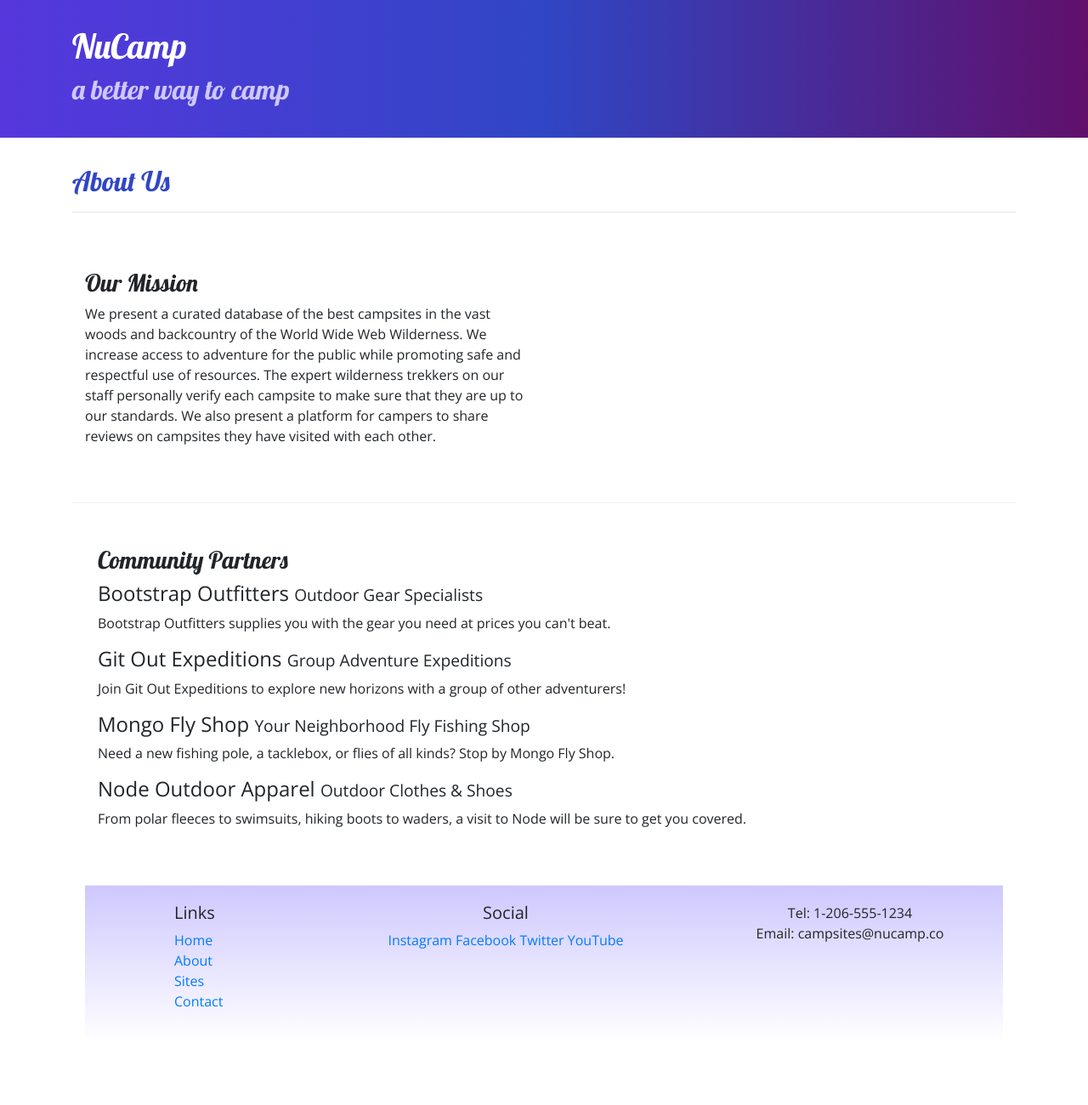
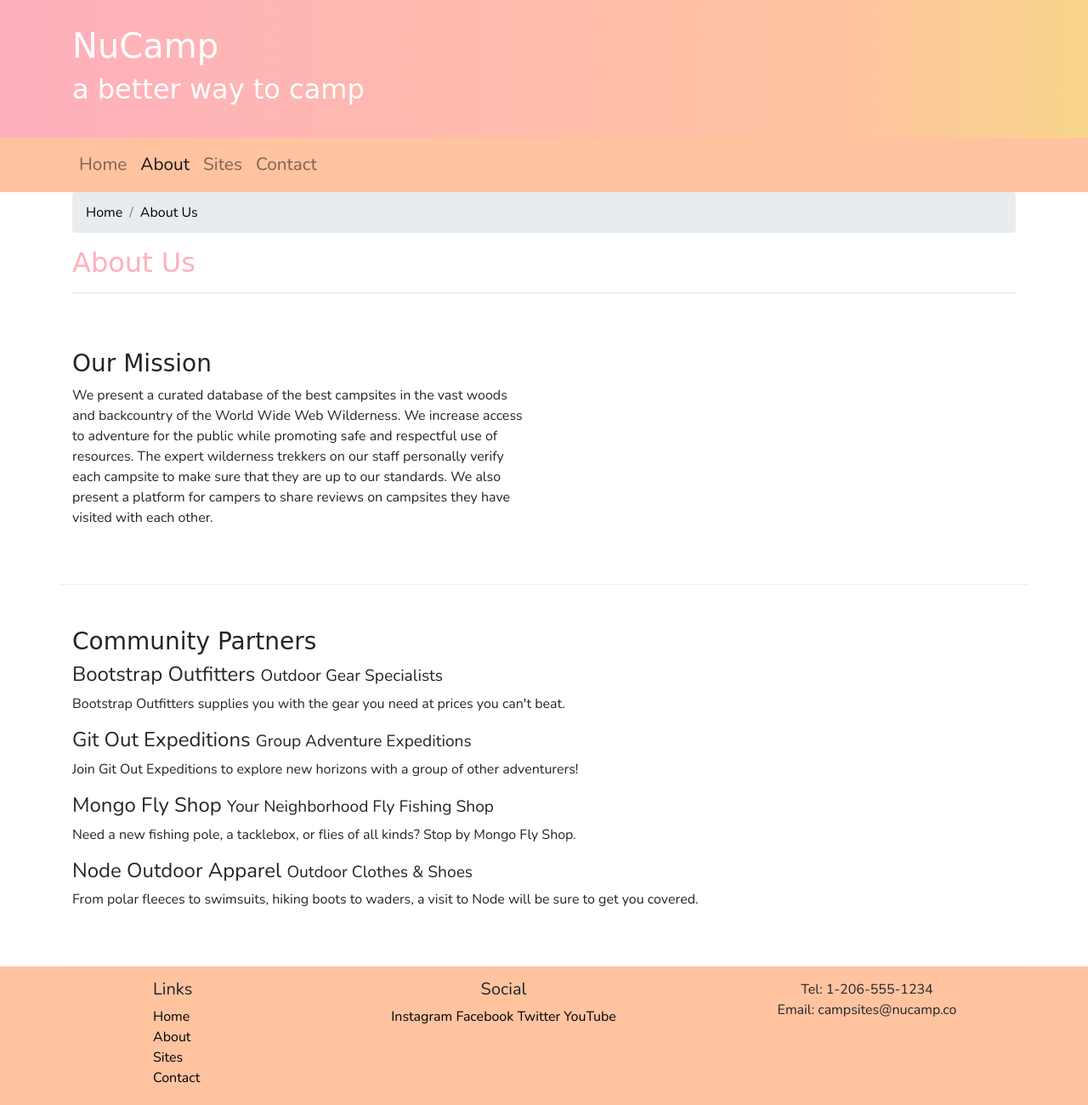
Before and after one commit to JoumanaLaude/bootstrap-grid, a website: page aboutus.html in a window 1280 px wide. Shown: the whole page at 85% size. Before the commit the page ends 1226 px from the top, so only its background shows below. Drawn offline with nearby package versions, Linux system fonts and the light colour scheme; a web font is replaced by a local one.

Commit message:
Navbar and Breadcrumbs

```diff
--- a/aboutus.html
+++ b/aboutus.html
@@ -9,8 +9,8 @@
         <!-- Bootstrap CSS -->
         <link rel="stylesheet" href="node_modules/bootstrap/dist/css/bootstrap.min.css" />
         <!-- Additional CSS must be placed after Bootstrap CSS -->
-        <link rel="stylesheet" href="https://fonts.googleapis.com/css?family=Lobster|Open+Sans" />
-        <link rel="stylesheet" href="css/style.css" />
+        <link rel="preconnect" href="https://fonts.gstatic.com">
+        <link href="https://fonts.googleapis.com/css2?family=Nunito&family=Original+Surfer&display=swap" rel="stylesheet">    <link rel="stylesheet" href="css/style.css" />
 
     <title>NuCamp: A Better Way To Camp</title>
 </head>
@@ -28,20 +28,40 @@
         </div>
     </header>
 
-    <div>
+    <nav class="navbar navbar-expand-sm navbar-light sticky-top">
         <div class="container">
+            <button class="navbar-toggler ml-auto" type="button" data-toggle="collapse" data-target="#nucampNavbar">
+            <span class="navbar-toggler-icon"></span>
+        </button>
+
+        <div class="collapse navbar-collapse" id="nucampNavbar">
+        <ul class="navbar-nav">
+            <li class="nav-item"><a class="nav-link" href="index.html">Home</a></li>
+            <li class="nav-item active"><a class="nav-link" href="aboutus.html">About</a></li>
+            <li class="nav-item"><a class="nav-link" href="#">Sites</a></li>
+            <li class="nav-item"><a class="nav-link" href="#">Contact</a></li>
+        </ul>
+            </div>
+        </div>
+    </nav>
+
+    <div class="container">
             <div class="row">
                 <div class="col">
+                    <ol class="breadcrumb">
+                        <li class="breadcrumb-item"><a href="index.html">Home</a></li>
+                        <li class="breadcrumb-item active"><a href="aboutus.html">About Us</a></li>
+                    </ol>
                     <h2>About Us</h2>
                <hr />
+                </div>
             </div>
-        </div>
 
-        <div class="container">
             <div class="row row-content">
                 <div class="col-sm-6">
                     <h3>Our Mission</h3>
                 <p>We present a curated database of the best campsites in the vast woods and backcountry of the World Wide Web Wilderness. We increase access to adventure for the public while promoting safe and respectful use of resources. The expert wilderness trekkers on our staff personally verify each campsite to make sure that they are up to our standards. We also present a platform for campers to share reviews on campsites they have visited with each other.</p>
+                </div>
             </div>
         </div>
 
@@ -64,15 +84,17 @@
     <footer>
         <div class="container">
             <div class="row">
+
                 <div class="col-4 col-sm-2 offset-1">
                     <h5>Links</h5>
                     <ul class="list-unstyled">
                         <li><a href="index.html">Home</a></li>
-                        <li><a href="#">About</a></li>
+                        <li><a href="aboutus.html">About</a></li>
                         <li><a href="#">Sites</a></li>
                         <li><a href="#">Contact</a></li>
                     </ul>
                 </div>
+
                 <div class="col-6 col-sm-5 text-center">
                     <h5>Social</h5>
                     <a href="http://instagram.com/">Instagram</a>
@@ -80,13 +102,15 @@
                     <a href="http://twitter.com/">Twitter</a>
                     <a href="http://youtube.com/">YouTube</a>
                 </div>
+
                 <div class="col-sm-4 text-center">
                     Tel: 1-206-555-1234<br />
                     Email: campsites@nucamp.co
                 </div>
-           </div>
+            </div>
         </div>
     </footer>
+
 
           <!-- jQuery must come first, then Popper.js, then the Bootstrap JavaScript plugins.-->
           <script src="node_modules/jquery/dist/jquery.slim.min.js"></script>
--- a/css/style.css
+++ b/css/style.css
@@ -1,27 +1,28 @@
 body {
-   font-family: "Open Sans", sans-serif;
+   font-family: "Nunito", sans-serif;
 }
 
 h1, h2, h3 {
-   font-family: "Lobster", cursive;
+   font-family: "Original Surfer", cursive;
 }
 
 h2 {
-   color: #3046C5;
+   color: #ffafbd;
 }
 
 header h2 {
-   color: #CEC8FF;
+   color: white;
 }
 
 footer {
-   background-image: linear-gradient(#CEC8FF, white);
-   padding: 20px 0;
+   background: #ffc3a0; /*removed gradient on purpose */
+   padding: 15px 0;
 }
 
 .jumbotron {
+   margin: 0;
    padding: 30px;
-   background-image: linear-gradient(to right, #5637DD, #3046C5, #60106B);
+   background-image: linear-gradient(to right, #ffafbd, #ffc3a0 77%, #f8d58a);
    color: white;
 }
 
@@ -30,3 +31,12 @@ footer {
    border-bottom: 1px ridge;
    min-height: 200px;
 }
+
+a:link, a:visited {
+   color: black;
+}
+
+.navbar {
+   background-color: #ffc3a0;
+   font-size: 1.3rem;
+}
```
Also changed, not shown: index.html (+20 -4 lines).
